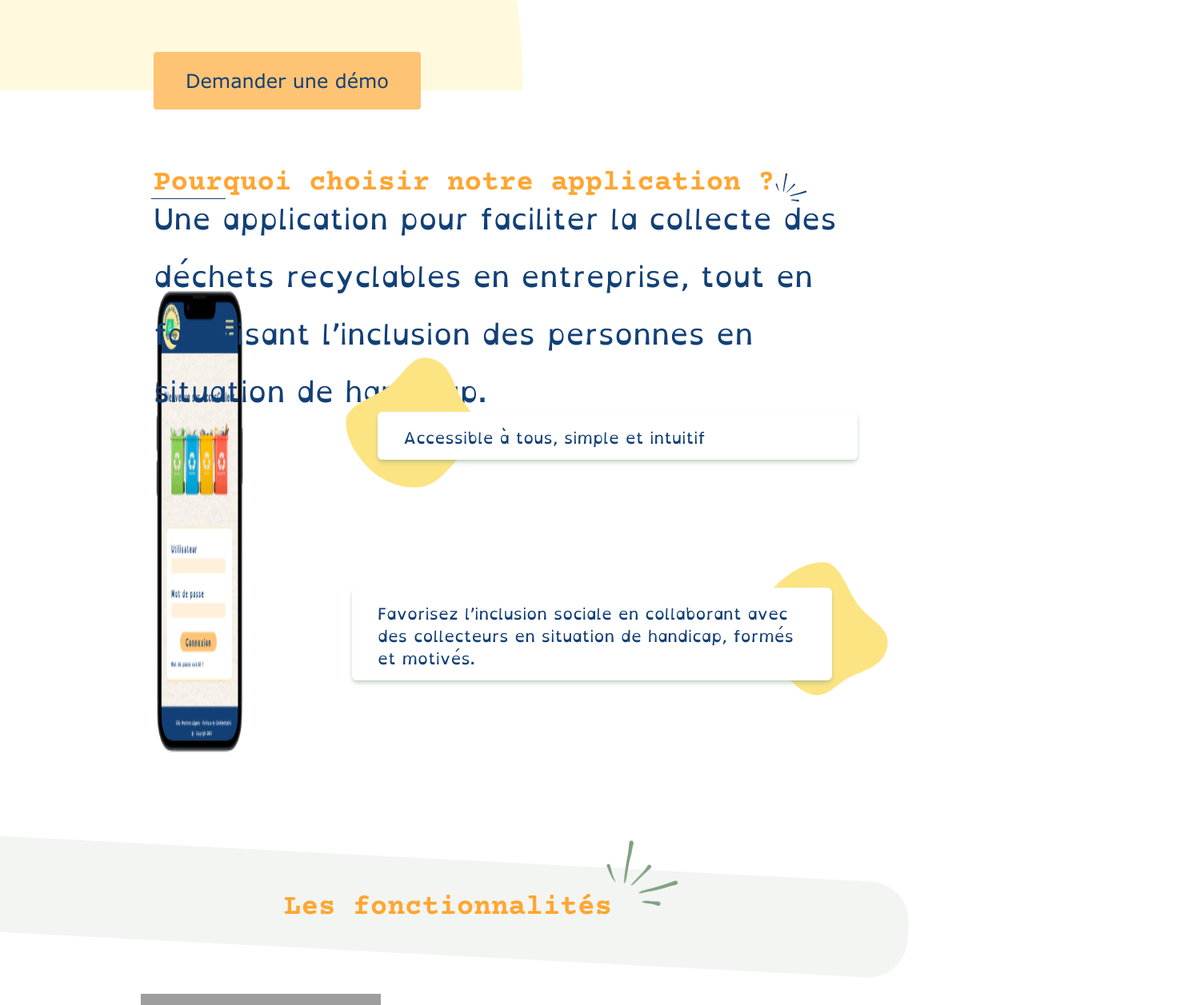
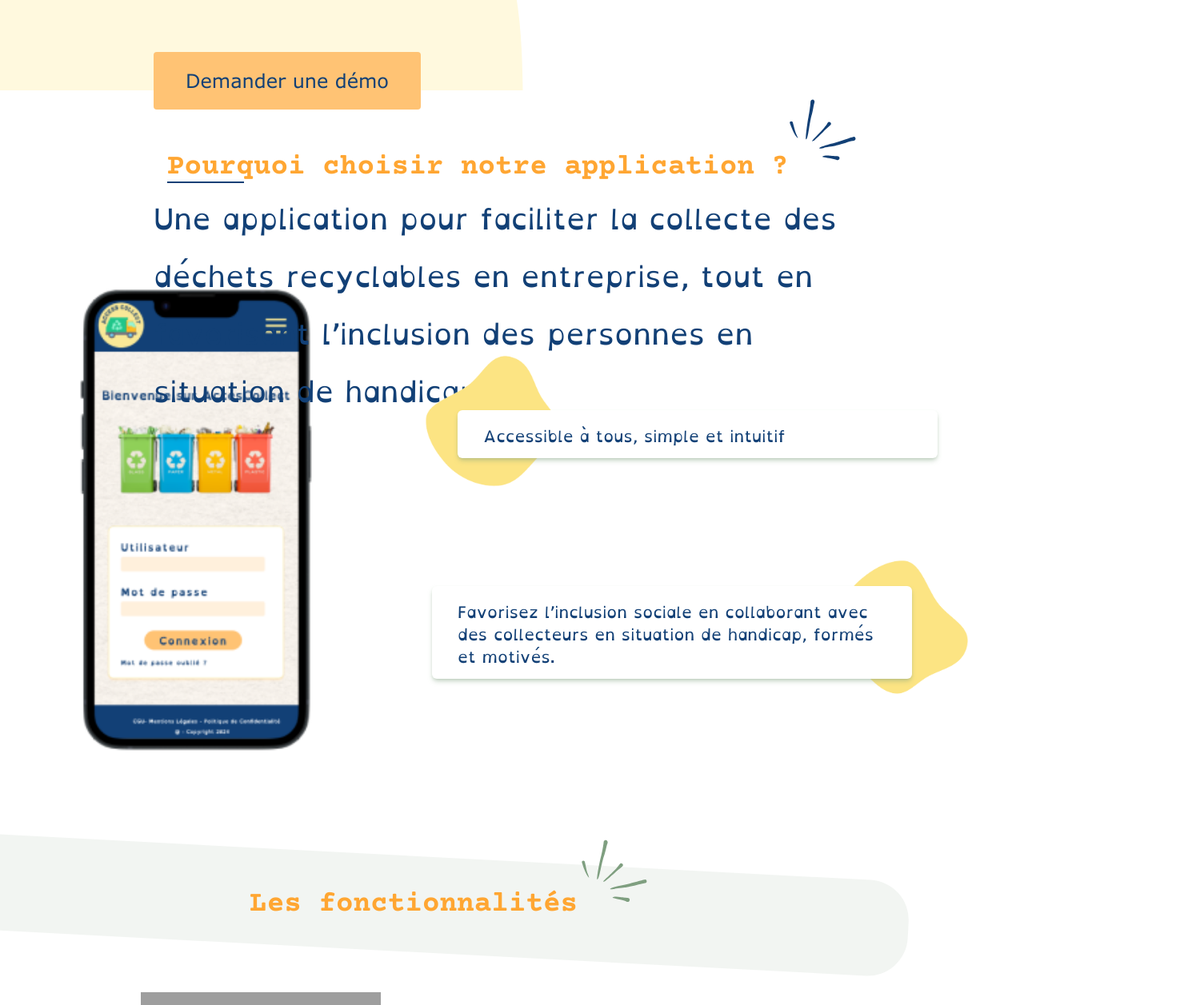
Before and after one commit to tripluch/access-collect, a Next.js app: page / in a window 1280 px wide. Shown: the part 783-2040 px from the top of the page at 80% size, 1490 px wide, since content can reach past the window. Built offline with nearby package versions, Linux system fonts and the light colour scheme; grey boxes are pictures that could not be loaded.

Commit message:
(fix:correction spark with a new component)

```diff
--- a/src/app/(public)/page.tsx
+++ b/src/app/(public)/page.tsx
@@ -32,8 +32,8 @@ export default function Home() {
               </div>
               <p className="relative text-xl font-section -mt-4 md:-mt-8 md:text-2xl lg:text-6xl  lg:leading-[2] lg:w-[900px]">
                 {"Optimisez la collecte des déchets en entreprise avec une solution"}
-                <span className="text-lightOrange">{" inclusive"}</span> {"et"}{" "}
-                <span className="text-lightOrange">{"écologique"}</span>
+                <span className="text-brightOrange">{" inclusive"}</span> {"et"}{" "}
+                <span className="text-brightOrange">{"écologique"}</span>
               </p>
             </div>
             <div className="hidden md:block md:mt-16">
@@ -78,20 +78,19 @@ export default function Home() {
 
       {/* section Pourquoi choisir notre application? */}
 
-      <section className="text-midnightBlue mt-24 md:mx-24 lg:mx-48 ">
-        <div className="flex">
+      <section className="text-midnightBlue mt-24 mx-auto md:mt-10 lg:mt-12 max-w-screen-xl ">
+        <div className="flex justify-center items-center h-24">
           <h1 className="relative text-center text-2xl text-brightOrange font-section md:text-4xl">
-            <span className="relative inline-block">
+            <span className="before:content-[''] before:absolute before:border before:border-midnightBlue before:w-16 md:before:w-24 before:bottom-8 md:before:bottom-0">
               {"Pourquoi"}
-              <span
-                className="absolute border-b border-midnightBlue
-                 w-[calc(4ch+4px)] md:w-[calc(4ch+6px)]
-                 left-1/4 transform -translate-x-1/2
-                 bottom-0"
-              ></span>
             </span>{" choisir notre application ?"}
           </h1>
-          <Spark color="text-midnightBlue" width={40} height={50} reverseH={true} />
+          <div className="block -mt-24 md:hidden">
+            <Spark color="text-midnightBlue" width={50} height={50} reverseH={true} />
+          </div>
+          <div className="hidden md:block md:-mt-24">
+            <Spark color="text-midnightBlue" width={85} height={85} reverseH={true} />
+          </div>
         </div>
 
 
@@ -134,7 +133,7 @@ export default function Home() {
                 height={5}
               />
               <Image
-                className="hidden md:block md:absolute md:ml-16  md:z-0 md:ml-[600px] lg:mt-20"
+                className="hidden md:block md:absolute md:ml-16 md:z-0 md:ml-[600px] lg:mt-20"
                 src="/roundedDecoration2.png"
                 alt={"élément décoratif jaune"}
                 width={200}
@@ -153,13 +152,17 @@ export default function Home() {
       {/* section Les fonctionnalités */}
 
       < section className="text-midnightBlue mt-24" >
-        <div className=" bg-transparentOliveGreen rounded-r-[50px] w-[90%] rotate-6 md:rotate-3 -ml-2 md:-ml-4">
-          <h1 className="relative text-center text-2xl text-brightOrange font-section py-10 md:py-10 md:text-4xl -rotate-6 md:-rotate-3
-                        before:content-[''] before:absolute before:bg-[url('/decoration.svg')] md:before:bg-[url('/decorationReverse.png')] before:bg-contain before:bg-no-repeat
-                        before:w-[90px] before:h-[90px] md:before:w-[120px] md:before:h-[120px]
-                        before:-mt-12 before:ml-60 md:before:-mt-20 md:before:ml-96
-                        before:scale-x-[-1] md:before:transform-none">{"Les fonctionnalités"}</h1>
+        <div className="flex justify-center items-center bg-transparentOliveGreen rounded-r-[50px] w-[90%] rotate-6 md:rotate-3 -ml-2 md:-ml-4">
+          <h1 className="text-center text-2xl text-brightOrange font-section py-10 md:py-10 md:text-4xl -rotate-6 md:-rotate-3
+                        ">{"Les fonctionnalités"}</h1>
+          <div className="block -mt-24 md:hidden">
+            <Spark color="text-oliveGreen" width={50} height={50} reverseH={true} />
           </div>
+          <div className="hidden md:block md:-mt-28">
+            <Spark color="text-oliveGreen" width={85} height={85} reverseH={true} />
+          </div>
+        </div>
+
         <div className="-mt-6 mx-auto md:mt-10 lg:mt-12 max-w-screen-xl">
           <div className="flex-none gap-x-0 md:flex md:justify-center md:gap-x-20">
             {/* Planifier */}
@@ -255,21 +258,22 @@ export default function Home() {
       {/* section Les bénéfices */}
 
       < section className="text-midnightBlue pt-5 pb-20 mt-24 bg-transparentImperialYellow" >
-        <div className="mx-6 md:mx-[650px] md:flex md:flex-col md:items-start max-w-screen-xl mt-12">
+        <div className="mx-6 mt-2 max-w-screen-xl md:mx-[650px] md:flex md:flex-col md:items-start md:mt-10 ">
+          <div className="flex">
+            <div className="block -mt-10 md:hidden">
+              <Spark color="text-oliveGreen" width={50} height={50} />
+            </div>
+            <div className="hidden md:block -mt-20">
+              <Spark color="text-oliveGreen" width={85} height={85} />
+            </div>
             <div className="">
-            <h1 className="relative text-center text-brightOrange text-3xl font-section md:text-3xl lg:text-4xl md:text-left md:w-full
-                        before:content-[''] before:absolute before:bg-[url('/decoration.svg')] before:bg-contain before:bg-no-repeat
-                        before:w-[80px] before:h-[80px] md:before:w-[70px] md:before:h-[70px]
-                        before:-top-1 before:left-11 md:before:-top-2 md:before:-left-4 lg:before:top-0 lg:before:-left-4
-                        before:translate-x-[-50%] before:translate-y-[-50%]
-                        before:scale-75 md:before:scale-100 lg:before:scale-125
-                        after:content-[''] after:absolute after:border after:border-oliveGreen after:w-24
-                        after:translate-x-[-70%] after:translate-y-[-50%]
-                        after:top-10 left-0 md:after:top-10">
-              {"Les bénéfices"}
+              <h1 className="relative text-center text-brightOrange text-3xl font-section md:text-3xl lg:text-4xl md:text-left md:w-full">
+                {"Les bénéf"}<span className="before:content-[''] before:absolute before:border before:border-oliveGreen before:w-24 before:bottom-0">{"ices"}</span>
               </h1>
             </div>
+          </div>
 
+          <div className="pl-0 md:pl-36">
             {/* REDUCTION DES COUTS */}
             <div className="flex mt-12">
               <div className="-ml-6 -mt-6">
@@ -334,24 +338,26 @@ export default function Home() {
               <p className="text-normal w-full md:text-xl md:w-[600px] md:lg:leading-[2]"><span className="text-brightOrange text-bold">{"Renforcez votre engagement social"}</span>{" et "}<span className="text-brightOrange text-bold">{"écologique"}</span>{" auprès de vos partenaires et clients"}</p>
             </div>
           </div>
+        </div>
       </section >
 
       {/* section accessCollect en chiffre*/}
 
-      < section className="text-midnightBlue pb-20" >
-        <div className="md:mx-24 lg:mx-48">
-          <div className="">
-            <h1 className="relative text-center text-2xl text-brightOrange font-section py-10 md:py-10 md:text-4xl
-                        before:content-[''] before:absolute before:bg-[url('/decorationHautD.svg')] before:bg-contain before:bg-no-repeat
-                        before:w-[100px] before:h-[100px] md:before:w-[180px] md:before:h-[180px]
-                        before:-mt-10 before:ml-[310px] md:before:-mt-20 md:before:ml-[32%]
-
-                        after:content-[''] after:absolute after:border after:border-midnightBlue after:w-16 md:after:w-24
-                        after:top-20 after:-translate-y-1/2 after:left-[23%] md:after:left-[38%] after:-translate-x-full">{"AccessCollect en chiffre"}</h1>
+      < section className="text-midnightBlue pb-20 max-w-[1200px] md:mx-auto lg:mt-10" >
+        <div className="flex justify-center">
+          <h1 className="relative text-center text-2xl text-brightOrange font-section pt-8 md:pt-0 md:text-4xl">
+            <span className="before:absolute before:content-[''] before:border before:border-midnightBlue before:w-24 before:bottom-0">{"Access"}</span>
+            {"Collect en chiffre"}
+          </h1>
+          <div className="block -mt-4 md:hidden">
+            <Spark color="text-midnightBlue" width={50} height={50} reverseH={true} />
+          </div>
+          <div className="hidden md:block md:-mt-20">
+            <Spark color="text-midnightBlue" width={85} height={85} reverseH={true} />
           </div>
         </div>
-        <div className="mx-6 md:mx-24 lg:mx-96">
-          <div className="flex justify-around mt-10">
+        <div className="">
+          <div className="flex justify-between mt-10 mx-4 md:mx-0 ">
             <div className="flex flex-col items-center w-1/2">
               <Image
                 src="/poubelle.svg"
@@ -383,19 +389,20 @@ export default function Home() {
       {/* section ils nous ont fait confiance*/}
 
       < section className="text-midnightBlue pb-20 bg-transparentOliveGreen" >
-        <div className="md:mx-24 lg:mx-48">
+        <div className="max-w-screen-xl mx-auto">
           <div className="flex">
-            <div className="-mt-4 ml-6">
-              <Spark color="text-lightOrange" width={60} height={60} />
+            <div className="block -mt-4 ml-2 md:hidden">
+              <Spark color="text-lightOrange" width={50} height={50} />
+            </div>
+            <div className="hidden md:block -mt-12">
+              <Spark color="text-lightOrange" width={85} height={85} />
             </div>
             <h1 className="relative text-2xl font-section  mt-8 md:text-4xl">
               {"Ils nous ont fait "}
-              <span className="text-brightOrange relative inline-block">{" confiance"}
-                <span className="absolute bottom-0 right-0 w-24 border border-oliveGreen transform translate-x-[10%]"></span>
+              <span className=" relative text-brightOrange inline-block after:absolute after:content-[''] after:border after:border-oliveGreen after:w-24 after:right-0 after:bottom-0">{"confiance"}
               </span>
             </h1>
           </div>
-
         </div>
       </section >
 
```
Lines whose indentation alone changed are shown as unchanged.
